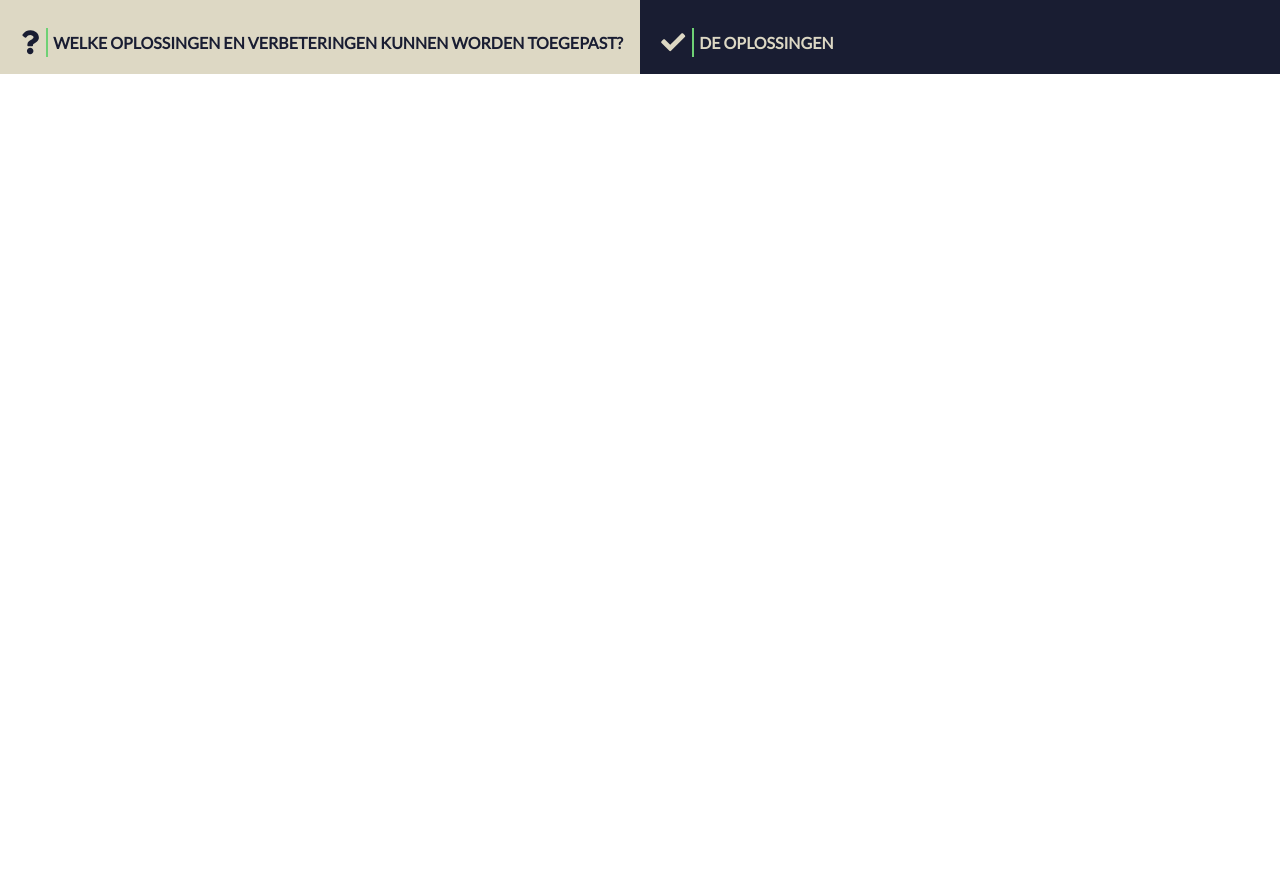
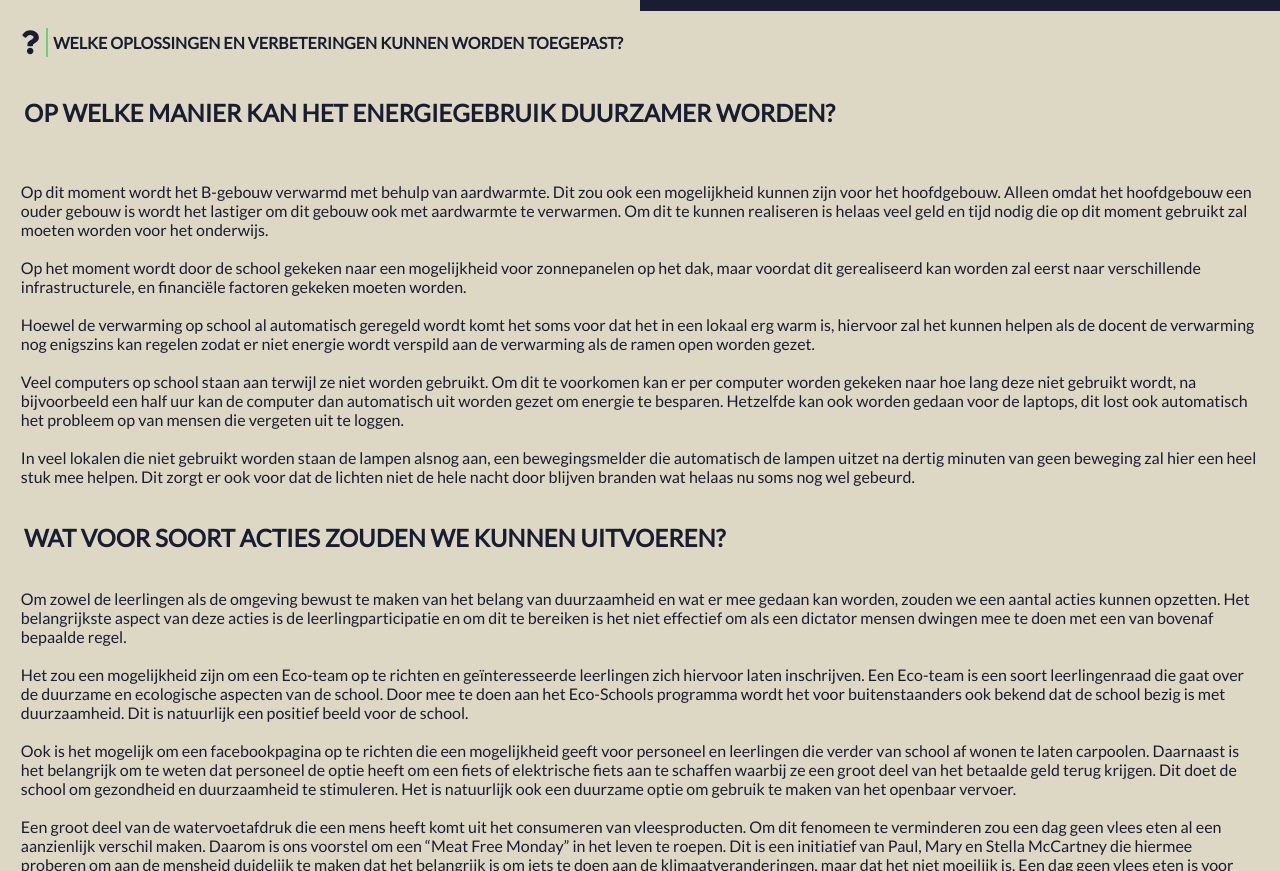
Before and after one commit to duurzamersg/duurzamersg.github.io, a website: page index.html in a window 1280 px wide. Shown: the part 3264-4135 px from the top of the page. Before the commit the page ends 3338 px from the top, so only its background shows below. Drawn offline with Linux system fonts and the light colour scheme.

Commit message:
Allemaal idingen...

```diff
--- a/index.html
+++ b/index.html
@@ -127,10 +127,17 @@
         </div>
         <div class="contents">
             <div class="title">
-                <p class="fas fa-chart-bar"></p>
-                <p>De cijfers</p>
+                <p class="fas fa-trash"></p>
+                <p>Wat kan er worden gedaan</p>
             </div>
-
+            <p>De hoeveelheid weggegooid plastic zou al kunnen verminderen door de bekertjes in de koffieautomaten te vervangen
+                door papieren bekertjes. Deze kartonnen equivalenten zijn gemakkelijker afbreekbaar dan plastic.
+                <br>
+                <br> In de personeelskamer worden al papieren bekers gebruikt. Het personeel gebruikt helaas wel plastic roerstaafjes.
+                Die zouden kunnen worden vervangen door houten stokjes. Ook zo kan de hoeveelheid weggegooid plastic verminderen.
+                <br>
+                <br>
+            </p>
 
         </div>
         <div class="contents" id="water">
@@ -146,12 +153,7 @@
                 toiletten mee door te spoelen.
             </p>
         </div>
-        <div class="contents">
-            <div class="title">
-                <p class="fas fa-chart-bar"></p>
-                <p>De cijfers</p>
-            </div>
-        </div>
+        <div class="contents"></div>
         <div class="contents" id="keurmerk">
             <div class="title">
                 <p class="fas fa-question"></p>
@@ -216,12 +218,68 @@
                 <p class="fas fa-question"></p>
                 <p>Welke oplossingen en verbeteringen kunnen worden toegepast?</p>
             </div>
-        </div>
-        <div class="contents">
-            <div class="title">
-                <p class="fas fa-check"></p>
-                <p>De oplossingen</p>
-            </div>
+            <h2>Op welke manier kan het energiegebruik duurzamer worden?</h2>
+            <br>
+            <p>
+                Op dit moment wordt het B-gebouw verwarmd met behulp van aardwarmte. Dit zou ook een mogelijkheid kunnen zijn voor het hoofdgebouw.
+                Alleen omdat het hoofdgebouw een ouder gebouw is wordt het lastiger om dit gebouw ook met aardwarmte te verwarmen.
+                Om dit te kunnen realiseren is helaas veel geld en tijd nodig die op dit moment gebruikt zal moeten worden
+                voor het onderwijs.
+                <br>
+                <br> Op het moment wordt door de school gekeken naar een mogelijkheid voor zonnepanelen op het dak, maar voordat
+                dit gerealiseerd kan worden zal eerst naar verschillende infrastructurele, en financiële factoren gekeken
+                moeten worden.
+                <br>
+                <br> Hoewel de verwarming op school al automatisch geregeld wordt komt het soms voor dat het in een lokaal erg
+                warm is, hiervoor zal het kunnen helpen als de docent de verwarming nog enigszins kan regelen zodat er niet
+                energie wordt verspild aan de verwarming als de ramen open worden gezet.
+                <br>
+                <br> Veel computers op school staan aan terwijl ze niet worden gebruikt. Om dit te voorkomen kan er per computer
+                worden gekeken naar hoe lang deze niet gebruikt wordt, na bijvoorbeeld een half uur kan de computer dan automatisch
+                uit worden gezet om energie te besparen. Hetzelfde kan ook worden gedaan voor de laptops, dit lost ook automatisch
+                het probleem op van mensen die vergeten uit te loggen.
+                <br>
+                <br> In veel lokalen die niet gebruikt worden staan de lampen alsnog aan, een bewegingsmelder die automatisch
+                de lampen uitzet na dertig minuten van geen beweging zal hier een heel stuk mee helpen. Dit zorgt er ook
+                voor dat de lichten niet de hele nacht door blijven branden wat helaas nu soms nog wel gebeurd.
+            </p>
+            <h2>Wat voor soort acties zouden we kunnen uitvoeren?</h2>
+            <p>
+                Om zowel de leerlingen als de omgeving bewust te maken van het belang van duurzaamheid en wat er mee gedaan kan worden, zouden
+                we een aantal acties kunnen opzetten. Het belangrijkste aspect van deze acties is de leerlingparticipatie
+                en om dit te bereiken is het niet effectief om als een dictator mensen dwingen mee te doen met een van bovenaf
+                bepaalde regel.
+                <br>
+                <br> Het zou een mogelijkheid zijn om een Eco-team op te richten en geïnteresseerde leerlingen zich hiervoor
+                laten inschrijven. Een Eco-team is een soort leerlingenraad die gaat over de duurzame en ecologische aspecten
+                van de school. Door mee te doen aan het Eco-Schools programma wordt het voor buitenstaanders ook bekend dat
+                de school bezig is met duurzaamheid. Dit is natuurlijk een positief beeld voor de school.
+                <br>
+                <br> Ook is het mogelijk om een facebookpagina op te richten die een mogelijkheid geeft voor personeel en leerlingen
+                die verder van school af wonen te laten carpoolen. Daarnaast is het belangrijk om te weten dat personeel
+                de optie heeft om een fiets of elektrische fiets aan te schaffen waarbij ze een groot deel van het betaalde
+                geld terug krijgen. Dit doet de school om gezondheid en duurzaamheid te stimuleren. Het is natuurlijk ook
+                een duurzame optie om gebruik te maken van het openbaar vervoer.
+                <br>
+                <br> Een groot deel van de watervoetafdruk die een mens heeft komt uit het consumeren van vleesproducten. Om
+                dit fenomeen te verminderen zou een dag geen vlees eten al een aanzienlijk verschil maken. Daarom is ons
+                voorstel om een “Meat Free Monday” in het leven te roepen. Dit is een initiatief van Paul, Mary en Stella
+                McCartney die hiermee proberen om aan de mensheid duidelijk te maken dat het belangrijk is om iets te doen
+                aan de klimaatveranderingen, maar dat het niet moeilijk is. Een dag geen vlees eten is voor veel mensen niet
+                moeilijk te doen omdat er extreem veel alternatieven voor vlees zijn. Mocht je toch een dag zonder inspiratie
+                komen te zitten, dan kun je op www.meatfreemondays.com een aantal creatieve, vegetarische recepten vinden.
+                <br>
+                <br> Het weghalen van alle machines met blikjes is al een goed begin. Niet alleen is de frisdrank slecht voor
+                je gezondheid, de blikjes zijn ook nog eens niet natuurlijk afbreekbaar en dus slecht voor het milieu. Ook
+                doet Coca Cola als bedrijf veel dingen die niet goed zijn voor het milieu, zoals de niet afbreekbare PET
+                flessen die terug te vinden zijn in de beruchte “plastic-soep” die het leven in oceanen op aarde bedreigt.
+                <br>
+                <br> Ook is het verkopen van meer eten in de kantine een goed idee, hoewel het meer geld kost zal het wel inhouden
+                dat mensen minder naar de Jumbo gaan. Dit houdt op zijn beurt weer in dat er minder plastic zakjes voor één
+                broodje worden weggegooid.
+
+            </p>
+
         </div>
     </div>
     <div class="lightbox" style="display: none">
--- a/styles.css
+++ b/styles.css
@@ -263,6 +263,15 @@ div.lightbox > div > svg{
     margin: 0.5em;
     cursor: pointer;
 }
+
+div.contents > h2{
+    text-transform: uppercase;
+    color: var(--primaryDark);
+    margin: 1em;
+}
+#verbeteringen{
+    grid-column: 1 / -1;
+}
 @media all and (max-width: 768px) {
     div.landing {
         display: flex;
```
